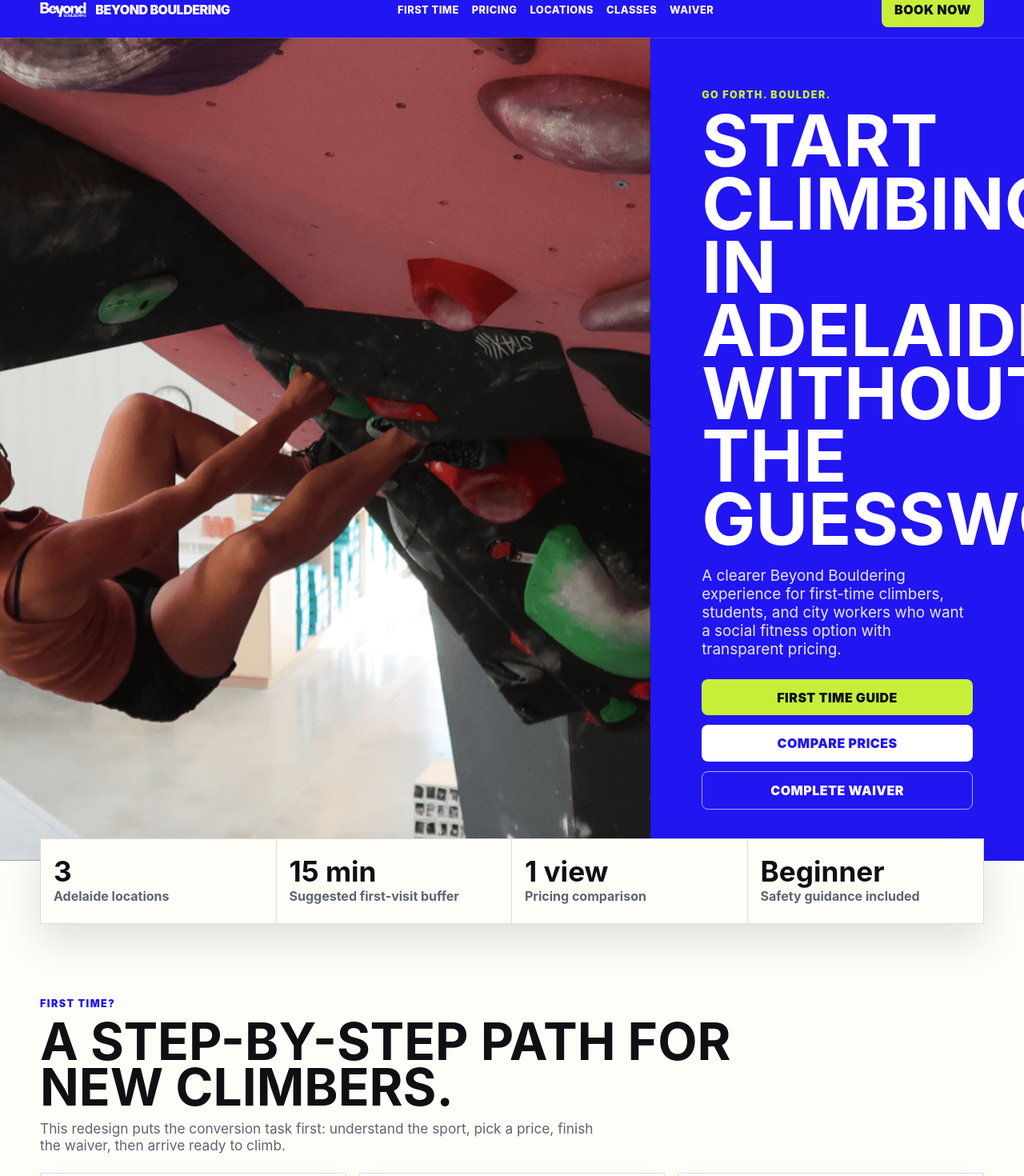
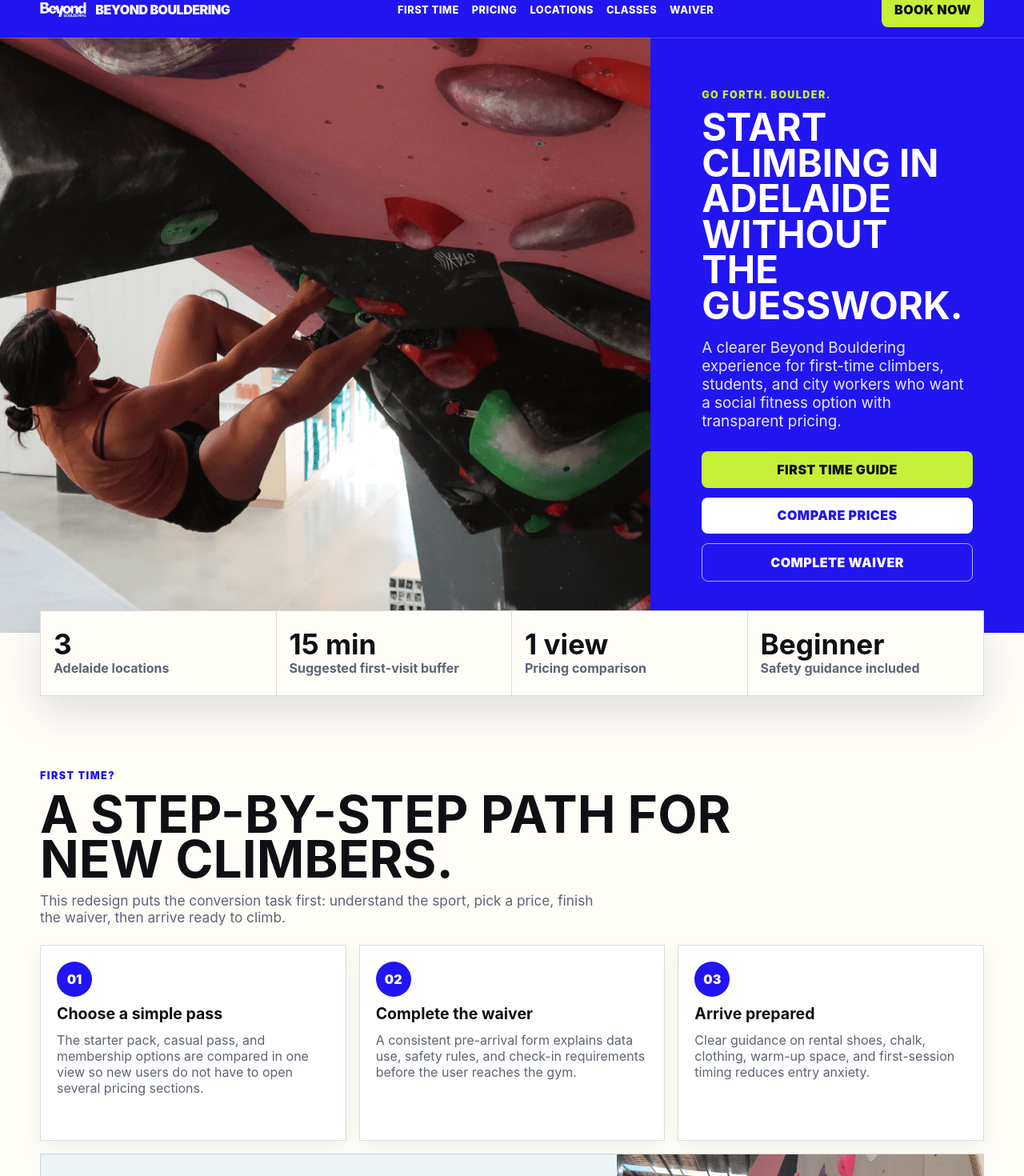
Before and after one commit to Ar1haraNaN7mI/buyerassignment, a React (Vite) app in the folder web/: page / in a window 1280 px wide. Shown: the part 57-1527 px from the top of the page at 80% size. Built offline with nearby package versions, Linux system fonts and the light colour scheme.

Commit message:
Fix hero overflow and reveal opacity

```diff
--- a/web/src/App.tsx
+++ b/web/src/App.tsx
@@ -1,4 +1,4 @@
-import { useState } from "react";
+import { useEffect, useState } from "react";
 
 type LocationKey = "kent-town" | "keswick" | "thebarton";
 type ImageName =
@@ -199,6 +199,36 @@
 function App() {
   const [activeLocation, setActiveLocation] = useState<LocationKey>("kent-town");
   const location = locations[activeLocation];
+
+  useEffect(() => {
+    const revealItems = document.querySelectorAll<HTMLElement>(
+      ".section, .section-heading, .heading-image, .prep-panel, .split-section, .program-grid article, .event-card, .waiver-section",
+    );
+
+    if (!("IntersectionObserver" in window)) {
+      revealItems.forEach((item) => item.classList.add("is-visible"));
+      return;
+    }
+
+    const observer = new IntersectionObserver(
+      (entries) => {
+        entries.forEach((entry) => {
+          if (entry.isIntersecting) {
+            entry.target.classList.add("is-visible");
+            observer.unobserve(entry.target);
+          }
+        });
+      },
+      { rootMargin: "0px 0px -10% 0px", threshold: 0.12 },
+    );
+
+    revealItems.forEach((item) => {
+      item.classList.add("reveal");
+      observer.observe(item);
+    });
+
+    return () => observer.disconnect();
+  }, []);
 
   return (
     <div className="page">
--- a/web/src/index.css
+++ b/web/src/index.css
@@ -228,7 +228,6 @@
   width: 100%;
   height: 100%;
   object-fit: cover;
-  animation: image-reveal 650ms ease both;
 }
 
 .hero-copy {
@@ -266,6 +265,11 @@
 
 .hero h1 {
   margin-top: 0.7rem;
+  max-width: 8.6em;
+  font-size: clamp(2.35rem, 3.7vw, 3.7rem);
+  line-height: 0.94;
+  text-wrap: balance;
+  overflow-wrap: break-word;
 }
 
 .hero-copy p:not(.eyebrow) {
@@ -337,14 +341,12 @@
 
 .section {
   padding: clamp(2rem, 5vw, 4.5rem) 0;
-  animation: rise-in 520ms ease both;
 }
 
 .section-heading {
   display: grid;
   gap: 0.8rem;
   margin-bottom: 1.5rem;
-  animation: rise-in 520ms ease both;
 }
 
 .section-heading.compact {
@@ -370,7 +372,6 @@
   object-fit: cover;
   border: 1px solid var(--line);
   background: var(--mist);
-  animation: image-reveal 560ms ease both;
   transition:
     transform 220ms ease,
     box-shadow 220ms ease,
@@ -774,33 +775,38 @@
   filter: saturate(1.08);
 }
 
-@supports (animation-timeline: view()) {
-  .section,
-  .section-heading,
-  .heading-image,
-  .prep-panel,
-  .split-section,
-  .program-grid article,
-  .event-card,
-  .waiver-section {
-    animation-name: rise-in;
-    animation-duration: 1ms;
-    animation-fill-mode: both;
-    animation-timeline: view();
-    animation-range: entry 8% cover 32%;
-  }
+.reveal {
+  opacity: 0;
+  transform: translateY(18px);
+  filter: saturate(0.92);
+  transition:
+    opacity 520ms ease,
+    transform 520ms ease,
+    filter 520ms ease;
+}
 
-  .hero-media img,
-  .prep-panel img,
-  .split-section img,
-  .program-grid img,
-  .event-card img {
-    animation-name: image-reveal;
-    animation-duration: 1ms;
-    animation-fill-mode: both;
-    animation-timeline: view();
-    animation-range: entry 4% cover 34%;
-  }
+.reveal.is-visible {
+  opacity: 1;
+  transform: translateY(0);
+  filter: saturate(1);
+}
+
+.heading-image.reveal,
+.split-section.reveal img,
+.program-grid article.reveal img,
+.event-card.reveal img {
+  transform: translateY(10px) scale(1.015);
+  transition:
+    opacity 560ms ease,
+    transform 560ms ease,
+    filter 560ms ease;
+}
+
+.heading-image.reveal.is-visible,
+.split-section.reveal.is-visible img,
+.program-grid article.reveal.is-visible img,
+.event-card.reveal.is-visible img {
+  transform: translateY(0) scale(1);
 }
 
 .event-card div {
@@ -943,6 +949,11 @@
 
   .hero-copy {
     padding-top: 2.5rem;
+  }
+
+  .hero h1 {
+    max-width: 880px;
+    font-size: clamp(2.5rem, 7vw, 5.2rem);
   }
 
   .price-grid {
```
Also changed, not shown: 1 other file (tests, documents, lock files or other folders).
